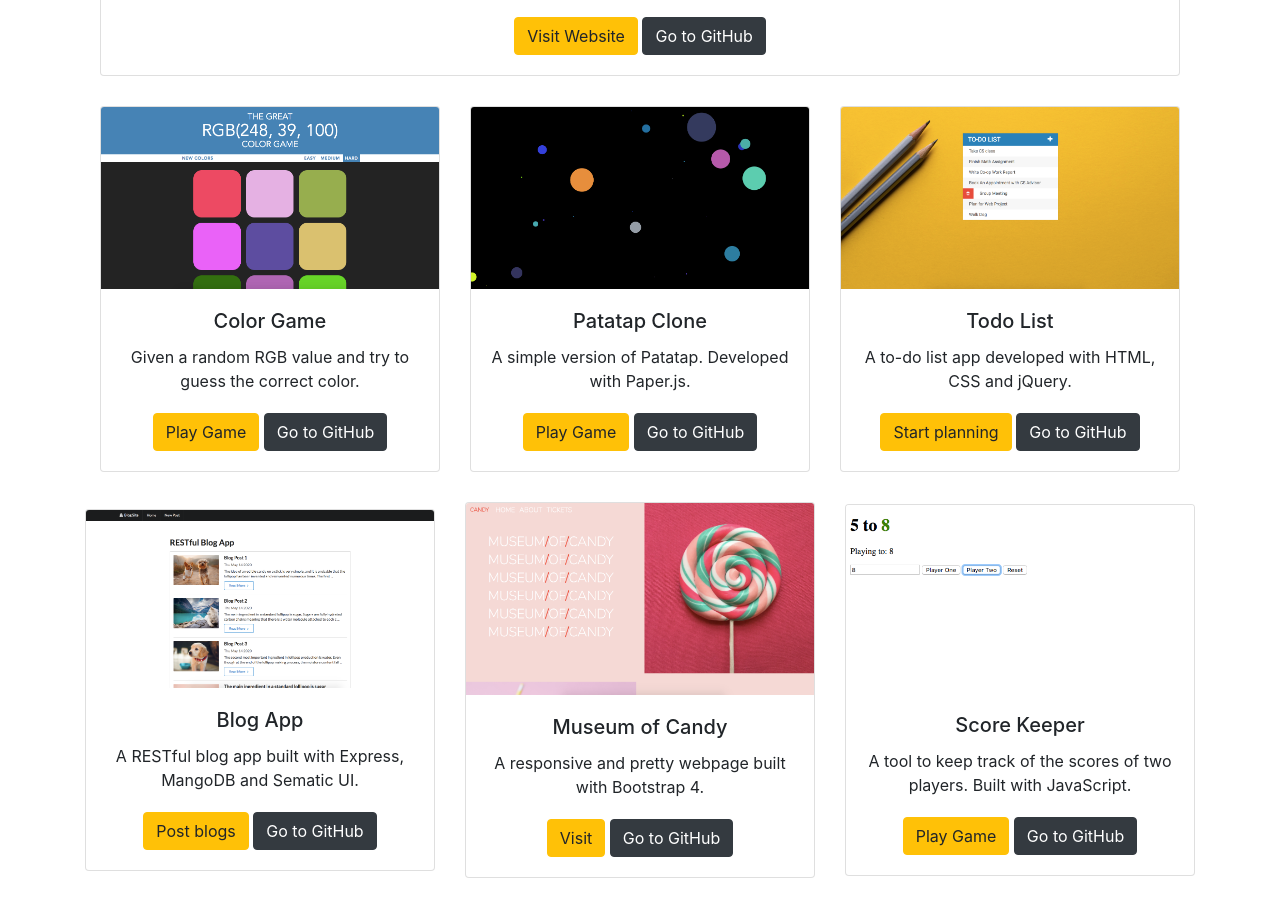
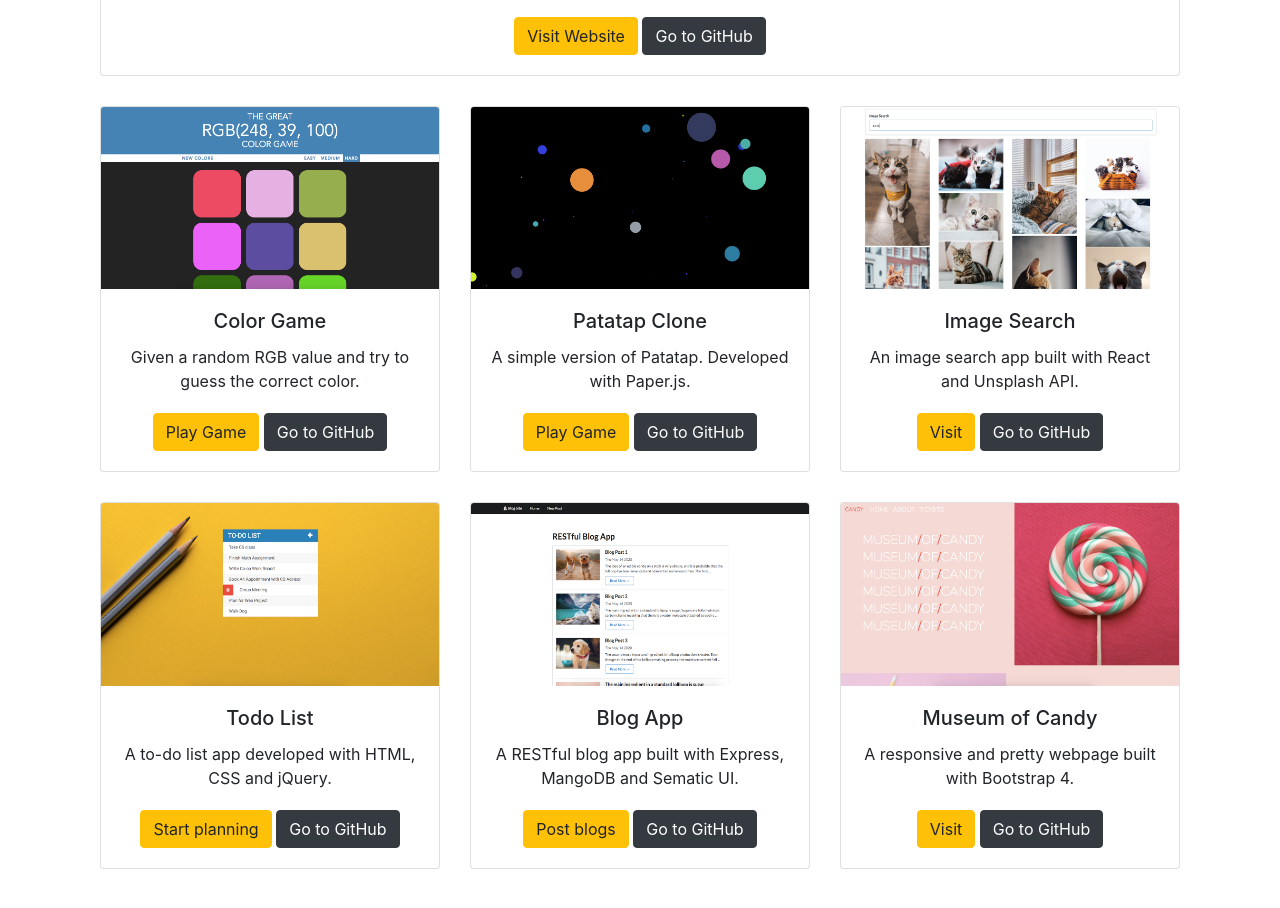
Before and after one commit to CarolineXiao/MyPage, a plain HTML site: page index.html in a window 1280 px wide. Shown: the part 994-1902 px from the top of the page. Drawn offline with nearby package versions, Linux system fonts and the light colour scheme.

Commit message:
added image search app

```diff
--- a/index.html
+++ b/index.html
@@ -55,7 +55,7 @@
 			<div class="row text-center flex-wrap align-items-center">
 				<div class="col-md-4 col-sm-6 col-xs-12">
 					<div class="card">
-						<img src="img/color_game.jpg" class="card-img-top">
+						<img src="img/color_game.png" class="card-img-top">
 					  	<div class="card-body">
 					    	<h5 class="card-title">Color Game</h5>
 					    	<p class="card-text">Given a random RGB value and try to guess the correct color.</p>
@@ -67,7 +67,7 @@
 
 				<div class="col-md-4 col-sm-6 col-xs-12">
 					<div class="card">
-						<img src="img/patatap_clone.jpg" class="card-img-top">
+						<img src="img/patatap_clone.png" class="card-img-top">
 					  	<div class="card-body">
 					    	<h5 class="card-title">Patatap Clone</h5>
 					    	<p class="card-text">A simple version of Patatap. Developed with Paper.js.</p>
@@ -79,7 +79,20 @@
 
 				<div class="col-md-4 col-sm-6 col-xs-12">
 					<div class="card">
-						<img src="img/todo_list.jpg" class="card-img-top">
+						<img src="img/image_search.png" class="card-img-top">
+					  	<div class="card-body">
+					    	<h5 class="card-title">Image Search</h5>
+					    	<p class="card-text">An image search app built with React and Unsplash API.</p>
+					    	<a href="https://image-react-app.herokuapp.com/" class="btn btn-warning">Visit</a>
+					    	<a href="https://github.com/CarolineXiao/ImageSearchReactApp/" class="btn btn-dark">Go to GitHub</a>
+					  	</div>
+					</div>
+				</div>
+
+				<div class="row text-center flex-wrap align-items-center"></div>
+				<div class="col-md-4 col-sm-6 col-xs-12">
+					<div class="card">
+						<img src="img/todo_list.png" class="card-img-top">
 					  	<div class="card-body">
 					    	<h5 class="card-title">Todo List</h5>
 					    	<p class="card-text">A to-do list app developed with HTML, CSS and jQuery.</p>
@@ -89,10 +102,10 @@
 					</div>
 				</div>
 
-				<div class="row text-center flex-wrap align-items-center">
+
 				<div class="col-md-4 col-sm-6 col-xs-12">
 					<div class="card">
-						<img src="img/blog.jpg" class="card-img-top">
+						<img src="img/blog.png" class="card-img-top">
 					  	<div class="card-body">
 					    	<h5 class="card-title">Blog App</h5>
 					    	<p class="card-text">A RESTful blog app built with Express, MangoDB and Sematic UI.</p>
@@ -104,24 +117,12 @@
 
 				<div class="col-md-4 col-sm-6 col-xs-12">
 					<div class="card">
-						<img src="img/musemu_of_candy.jpg" class="card-img-top">
+						<img src="img/musemu_of_candy.png" class="card-img-top">
 					  	<div class="card-body">
 					    	<h5 class="card-title">Museum of Candy</h5>
 					    	<p class="card-text">A responsive and pretty webpage built with Bootstrap 4.</p>
 					    	<a href="https://carolinexiao.github.io/MuseumOfCandy/" class="btn btn-warning">Visit</a>
 					    	<a href="https://github.com/CarolineXiao/MuseumOfCandy" class="btn btn-dark">Go to GitHub</a>
-					  	</div>
-					</div>
-				</div>
-
-				<div class="col-md-4 col-sm-6 col-xs-12">
-					<div class="card">
-						<img src="img/score_keeper2.jpg" class="card-img-top">
-					  	<div class="card-body">
-					    	<h5 class="card-title">Score Keeper</h5>
-					    	<p class="card-text">A tool to keep track of the scores of two players. Built with JavaScript.</p>
-					    	<a href="https://carolinexiao.github.io/ScoreKeeper/" class="btn btn-warning">Play Game</a>
-					    	<a href="https://github.com/CarolineXiao/ScoreKeeper" class="btn btn-dark">Go to GitHub</a>
 					  	</div>
 					</div>
 				</div>
```
Also changed, not shown: img/blog.jpg (deleted), img/blog.png (added), img/color_game.png (renamed from img/color_game.jpg), img/image_search.png (added), img/musemu_of_candy.jpg (deleted), img/musemu_of_candy.png (added), img/patatap_clone.jpg (deleted), img/patatap_clone.png (added), img/score_keeper.jpg (deleted), img/score_keeper2.jpg (deleted), img/score_keeper2.png (added), img/todo_list.jpg (deleted), img/todo_list.png (added).
